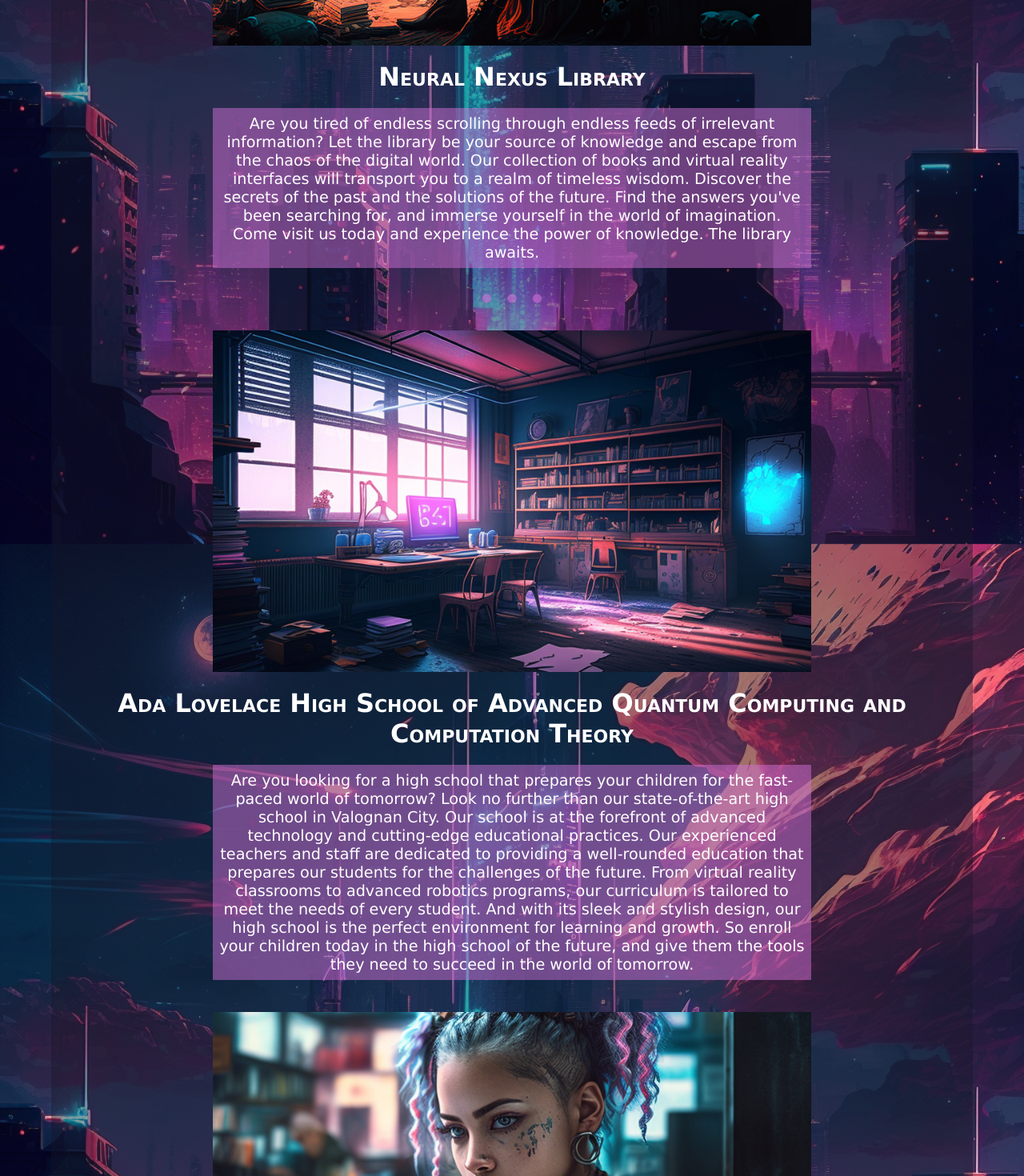
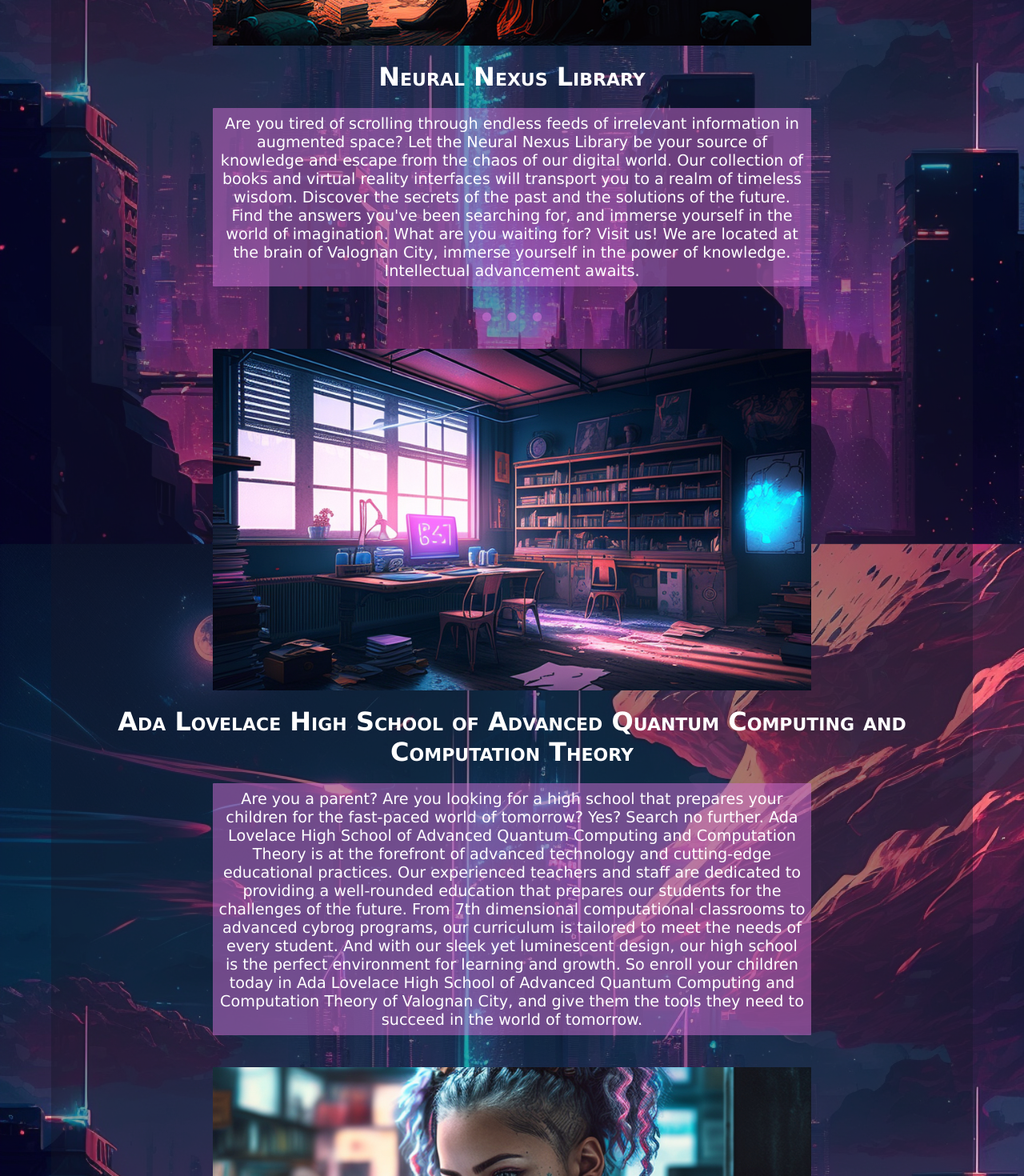
Before and after one commit to La-Nique/CyberPunk_Reality, a React (Create React App) app: page /basingriver-ave in a window 1280 px wide. Shown: the part 600-2070 px from the top of the page at 80% size. Built offline with nearby package versions, Linux system fonts and the light colour scheme.

Commit message:
illuminated verbiage on all pages! created captivating advertising for every place within the city!

```diff
--- a/src/components/Basingriver-Ave.js
+++ b/src/components/Basingriver-Ave.js
@@ -2,6 +2,7 @@ import student from './img/cyberpunk-school-0.jpg'
 import highschool from './img/cyberpunk-school-1.jpg'
 import library from './img/cyberpunk-library-0.png'
 
+// Valognan City
 function BasingriverAve() {
     return (
         <div >
@@ -12,22 +13,34 @@ function BasingriverAve() {
             <description>Stimulate your mind and nourish your soul with an irresistible curriculum of knowledge and innovation in our captivating education district.</description>
 
                 <div className="library">
-                    <img src={library} alt="cyber Library" />
+                    <img src={library} alt="cyber library" />
                     <place>Neural Nexus Library</place>
                     <p>
-                        Are you tired of endless scrolling through endless feeds of irrelevant information? Let the library be your source of knowledge and escape from the chaos of the digital world. Our collection of books and virtual reality interfaces will transport you to a realm of timeless wisdom. Discover the secrets of the past and the solutions of the future. Find the answers you've been searching for, and immerse yourself in the world of imagination. Come visit us today and experience the power of knowledge. The library awaits.
+                        Are you tired of scrolling through endless feeds of irrelevant information in augmented space?
+                        Let the Neural Nexus Library be your source of knowledge and escape from the chaos of our digital world.
+                        Our collection of books and virtual reality interfaces will transport you to a realm of timeless wisdom.
+                        Discover the secrets of the past and the solutions of the future.
+                        Find the answers you've been searching for, and immerse yourself in the world of imagination.
+                        What are you waiting for? Visit us!
+                        We are located at the brain of Valognan City, immerse yourself in the power of knowledge.
+                        Intellectual advancement awaits.
                     </p>
                 </div>
 
                 <sectional>• • •</sectional>
 
                 <div className="highschool">
-                    <img src={highschool} alt="cyber High School" />
+                    <img src={highschool} alt="cyber high school" />
                      <place>Ada Lovelace High School of Advanced Quantum Computing and Computation Theory</place>
                     <p>
-                        Are you looking for a high school that prepares your children for the fast-paced world of tomorrow? Look no further than our state-of-the-art high school in Valognan City. Our school is at the forefront of advanced technology and cutting-edge educational practices. Our experienced teachers and staff are dedicated to providing a well-rounded education that prepares our students for the challenges of the future. From virtual reality classrooms to advanced robotics programs, our curriculum is tailored to meet the needs of every student. And with its sleek and stylish design, our high school is the perfect environment for learning and growth. So enroll your children today in the high school of the future, and give them the tools they need to succeed in the world of tomorrow.
+                        Are you a parent? Are you looking for a high school that prepares your children for the fast-paced world of tomorrow? Yes? Search no further.
+                        Ada Lovelace High School of Advanced Quantum Computing and Computation Theory is at the forefront of advanced technology and cutting-edge educational practices.
+                        Our experienced teachers and staff are dedicated to providing a well-rounded education that prepares our students for the challenges of the future.
+                        From 7th dimensional computational classrooms to advanced cybrog programs, our curriculum is tailored to meet the needs of every student.
+                        And with our sleek yet luminescent design, our high school is the perfect environment for learning and growth.
+                        So enroll your children today in Ada Lovelace High School of Advanced Quantum Computing and Computation Theory of Valognan City, and give them the tools they need to succeed in the world of tomorrow.
                     </p>
-                    <img src={student} alt="student at cyber High School" />
+                    <img src={student} alt="student at cyber high school" />
                 </div>
 
             </div>
--- a/src/components/Downtown-Central.js
+++ b/src/components/Downtown-Central.js
@@ -14,23 +14,30 @@ function DowntownCentral() {
             <description>Unwind in a seductive oasis of dopamine and leisure, where the possibilities are as endless as the night sky.</description>
 
                 <div className="mall">
-                    <img src={mall0} alt="cyber Shopping Mall" />
+                    <img src={mall0} alt="cyber shopping mall view 1" />
                         <place>La Poincare Conjecture Shopping Centre</place>
                     <p>
-                        Enter the neon-lit world of the cyberpunk shopping mall, where technology and fashion collide. Discover the latest in cyberwear, from sleek and stylish cybernetic implants to cutting-edge fashion. Immerse yourself in a virtual reality shopping experience, where you can try on the latest fashions and styles before you buy. Whether you're looking for cutting-edge fashion, the latest in high-tech gadgets, or just a day of shopping, the cyberpunk shopping mall has it all. So come visit us today and be a part of the future!
+                        Discover the latest in gear, from sleek and stylish cybernetic implants to cutting-edge fashion at La Poincare Conjecture Shopping Centre.
+                        Immerse yourself in an array of updated extended reality shopping experiences, where you can try on the latest fashions in an style and occasion before you buy.
+                        Whether you're looking for cutting-edge fashion, the latest in high-tech gadgets, or just a day of browsing, La Poincare Conjecture has it all. So come visit us today, illuminate your bytes, and be the envy of all Valognanians!
                     </p>
-                    <img src={mall1} alt="cyber Shopping Mall" />
+                    <img src={mall1} alt="cyber shopping mall view 2" />
                 </div>
 
                 <sectional>• • •</sectional>
 
                 <div className="museum">
-                    <img src={museum0} alt="cyber Art History Museum" />
+                    <img src={museum0} alt="cyber art history museum view 1" />
                     <place>The Isomorphism Art History Museum</place>
                     <p>
-                        Step into the future of art history at the cyberpunk art museum. Immerse yourself in a world of neon lights and cutting-edge technology as you explore the past and present of art. Discover the works of classic masters and contemporary visionaries, all brought to life through virtual reality interfaces and interactive exhibitions. Marvel at the timeless beauty of the classics and be inspired by the bold and daring vision of the cyberpunk artists. Whether you're an art lover or just looking for a unique cultural experience, the cyberpunk art museum is the place to be. Visit us today and be transported to a world of beauty and history.
+                        Come visit The Isomorphism Art History Museum and explore the past and present of art.
+                        Discover the works of classic masters and contemporary visionaries, all brought to life through virtual reality interfaces and interactive exhibitions.
+                        Marvel at the timeless beauty of the classics and be inspired by the bold and daring vision of legendary engineers and mathematicians.
+                        Whether you're a hiistory lover or just looking for a unique cultural experience, The Isomorphism Art History Museum is the place to be.
+                        Visit us today in Valognan City and be transported to a world of beauty and history.
+                        We host couples night every Saturday!
                     </p>
-                    <img src={museum1} alt="cyber Art History Museum" />
+                    <img src={museum1} alt="cyber art history museum view 2" />
                 </div>
 
             </div>
```
Also changed, not shown: src/components/Arcilla-Blvd.js (+18 -5 lines).
